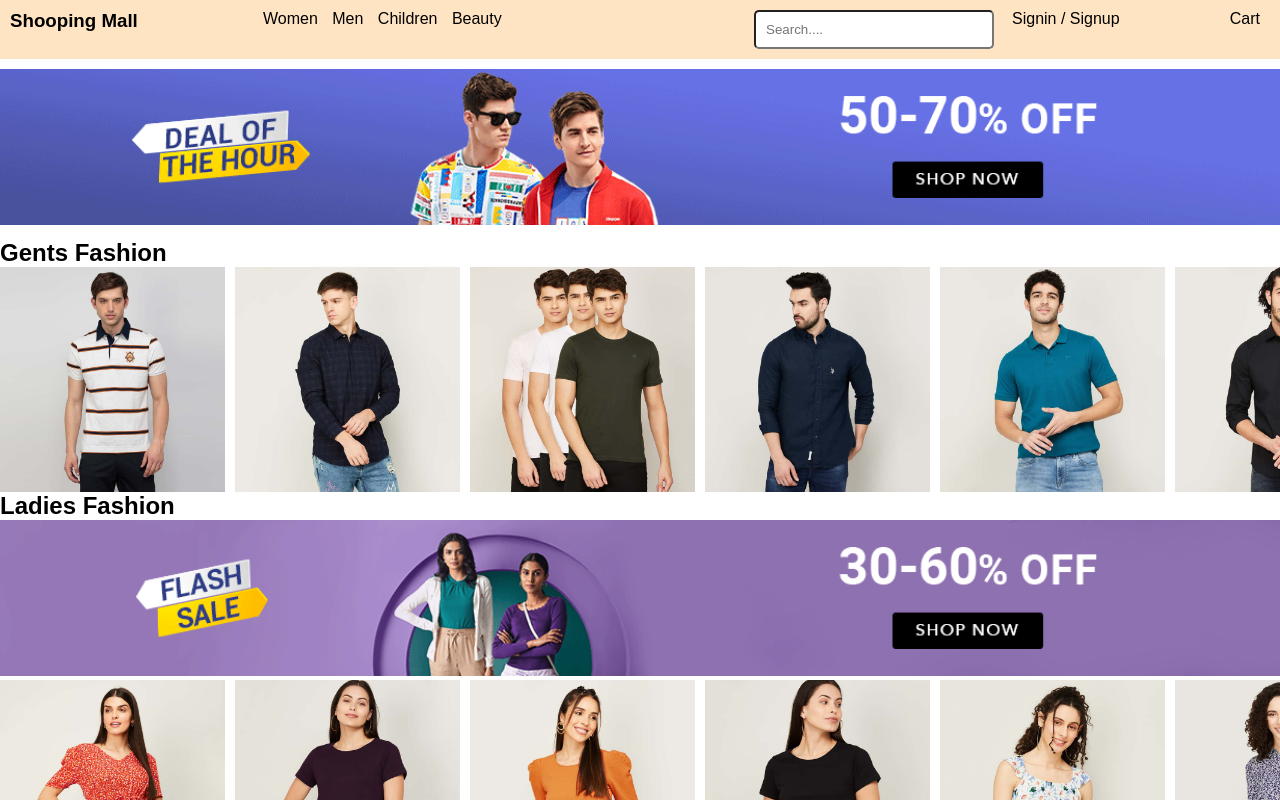
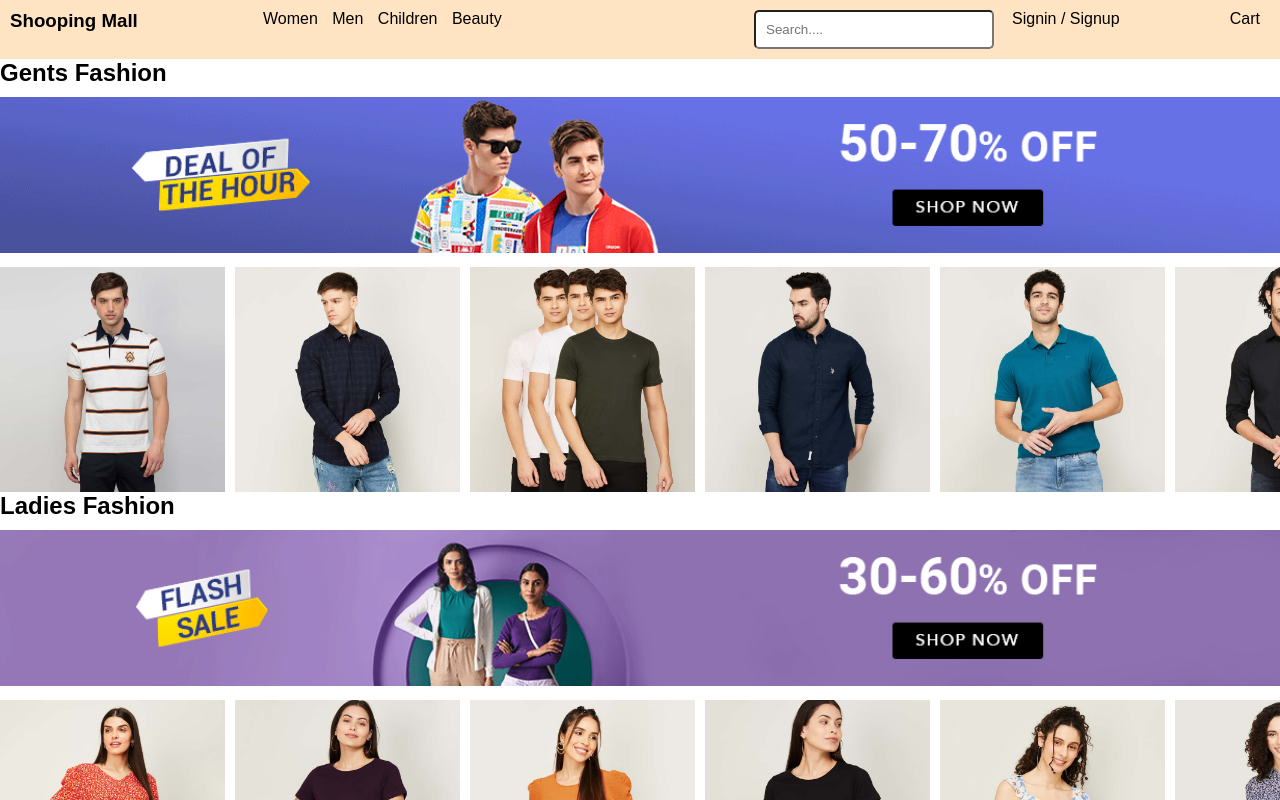
Before and after one commit to DineshReddy1812/shopweb, a React (Create React App) app: page / in a window 1280 px wide. Shown: the top 800 px of the page. Built offline with nearby package versions, Linux system fonts and the light colour scheme.

Commit message:
made changes

```diff
--- a/package.json
+++ b/package.json
@@ -7,9 +7,10 @@
     "@testing-library/jest-dom": "^6.6.3",
     "@testing-library/react": "^16.2.0",
     "@testing-library/user-event": "^13.5.0",
+    "framer-motion": "^12.6.2",
     "react": "^19.1.0",
     "react-dom": "^19.1.0",
-    "react-scripts": "5.0.1",
+    "react-scripts": "^5.0.1",
     "web-vitals": "^2.1.4"
   },
   "scripts": {
--- a/src/App.css
+++ b/src/App.css
@@ -46,6 +46,7 @@
 }
 .bannerbox img{
   width: 100%;
+  padding: 10px 0px;
 }
 
 .BannerSection{
@@ -60,3 +61,9 @@
   width:100%;
   height: 225px;
 }
+
+.rolling-image {
+  width: 150px;
+  height: 150px;
+  margin: 10px;
+}
--- a/src/Shoppingfolder/components/Banner.jsx
+++ /dev/null
@@ -1,15 +0,0 @@
-
-
-import React from 'react'
-
-const Banner = () => {
-  return (
-    <div className='BannerSection'>
-        <div className="bannerbox">
-            <img src='assets/GentsBanner.gif' alt='banner'/>
-        </div>
-    </div>
-  )
-}
-
-export default Banner
--- a/src/Shoppingfolder/components/Collections.jsx
+++ b/src/Shoppingfolder/components/Collections.jsx
@@ -10,6 +10,10 @@ const Collections = (props) => {
   return (
     <div className='collectionSection'>
       <h2>{title}</h2>
+        <div className="bannerbox">
+            <img src='assets/GentsBanner.gif' alt='banner'/>
+        </div>
+
 
       <div className="menimages">
         <img src={image1} alt={title} />
--- a/src/Shoppingfolder/pages/Mainpage.jsx
+++ b/src/Shoppingfolder/pages/Mainpage.jsx
@@ -3,7 +3,6 @@
 
 import React , {useState} from 'react'
 import Header from '../components/Header'
-import Banner from '../components/Banner'
 import Collections from '../components/Collections'
 import Footer from '../components/Footer'
 import {Gents,Ladies} from '../data'
@@ -16,7 +15,6 @@ const Mainpage =() =>{
   return (
     <div>
           <Header/>
-          <Banner />
           <Collections gentsFashion = {gentsfashion}/>
           <Womancollections ladiesFashion={ladiesFashion}/>
           <Footer />
```
